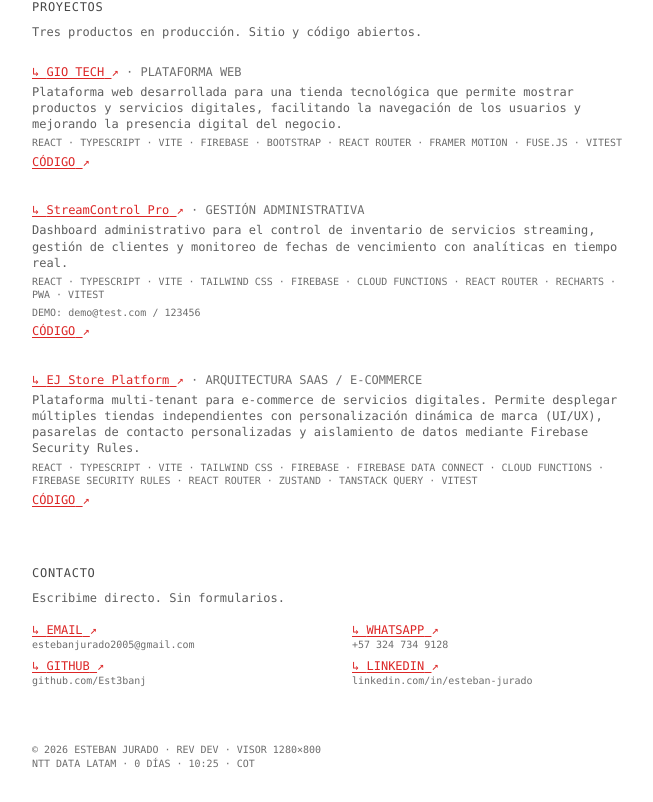
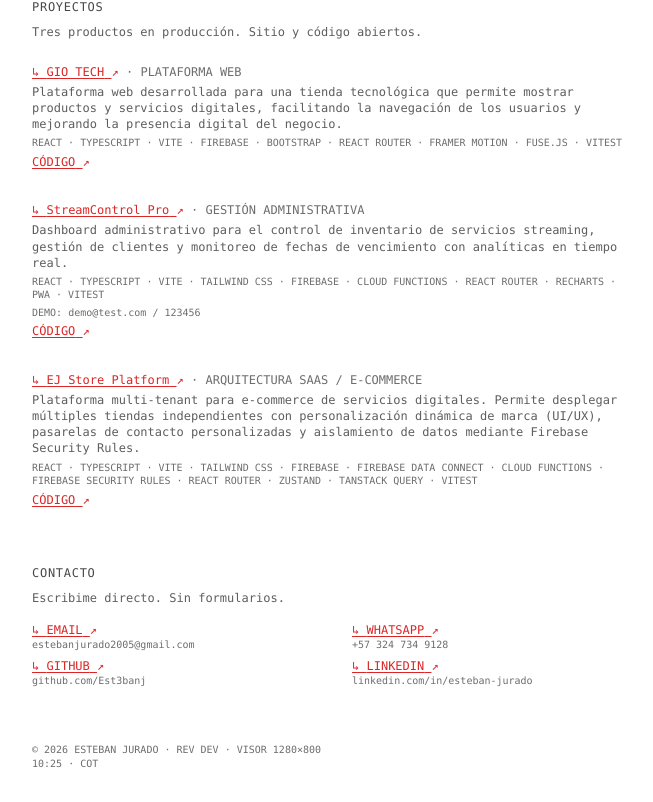
Before and after one commit to Est3banj/portafolio-esteban, a React (Vite) app in the folder portafolio/: page / in a window 1280 px wide. Shown: the part 1119-1921 px from the top of the page, without its empty margins (308-961 px from the left). Built offline with nearby package versions, Linux system fonts and the light colour scheme.

Commit message:
content: drop tenure counter from footer

```diff
--- a/portafolio/src/components/layout/Footer.jsx
+++ b/portafolio/src/components/layout/Footer.jsx
@@ -4,36 +4,6 @@ const readViewport = () => ({
   width: window.innerWidth,
   height: window.innerHeight,
 });
-
-const NTT_START = new Date(2026, 7, 18);
-
-const dateOnly = (date) =>
-  Date.UTC(date.getFullYear(), date.getMonth(), date.getDate());
-
-const formatTenure = (now) => {
-  let months =
-    (now.getFullYear() - NTT_START.getFullYear()) * 12 +
-    (now.getMonth() - NTT_START.getMonth());
-  if (now.getDate() < NTT_START.getDate()) months -= 1;
-
-  const daysBetween = (from, to) =>
-    Math.max(0, Math.round((dateOnly(to) - dateOnly(from)) / 86400000));
-
-  if (months < 1) {
-    const days = daysBetween(NTT_START, now);
-    return `${days} DÍA${days === 1 ? "" : "S"}`;
-  }
-
-  const anchor = new Date(
-    NTT_START.getFullYear(),
-    NTT_START.getMonth() + months,
-    NTT_START.getDate(),
-  );
-  const days = daysBetween(anchor, now);
-  const monthsPart = `${months} MES${months === 1 ? "" : "ES"}`;
-  if (days === 0) return monthsPart;
-  return `${monthsPart} Y ${days} DÍA${days === 1 ? "" : "S"}`;
-};
 
 const timeFormatter = new Intl.DateTimeFormat("es-CO", {
   hour: "2-digit",
@@ -65,9 +35,7 @@ const Footer = () => {
         © 2026 ESTEBAN JURADO · REV {rev.toUpperCase()} · VISOR{" "}
         {viewport.width}×{viewport.height}
       </p>
-      <p>
-        NTT DATA LATAM · {formatTenure(now)} · {timeFormatter.format(now)} · COT
-      </p>
+      <p>{timeFormatter.format(now)} · COT</p>
     </footer>
   );
 };
```
